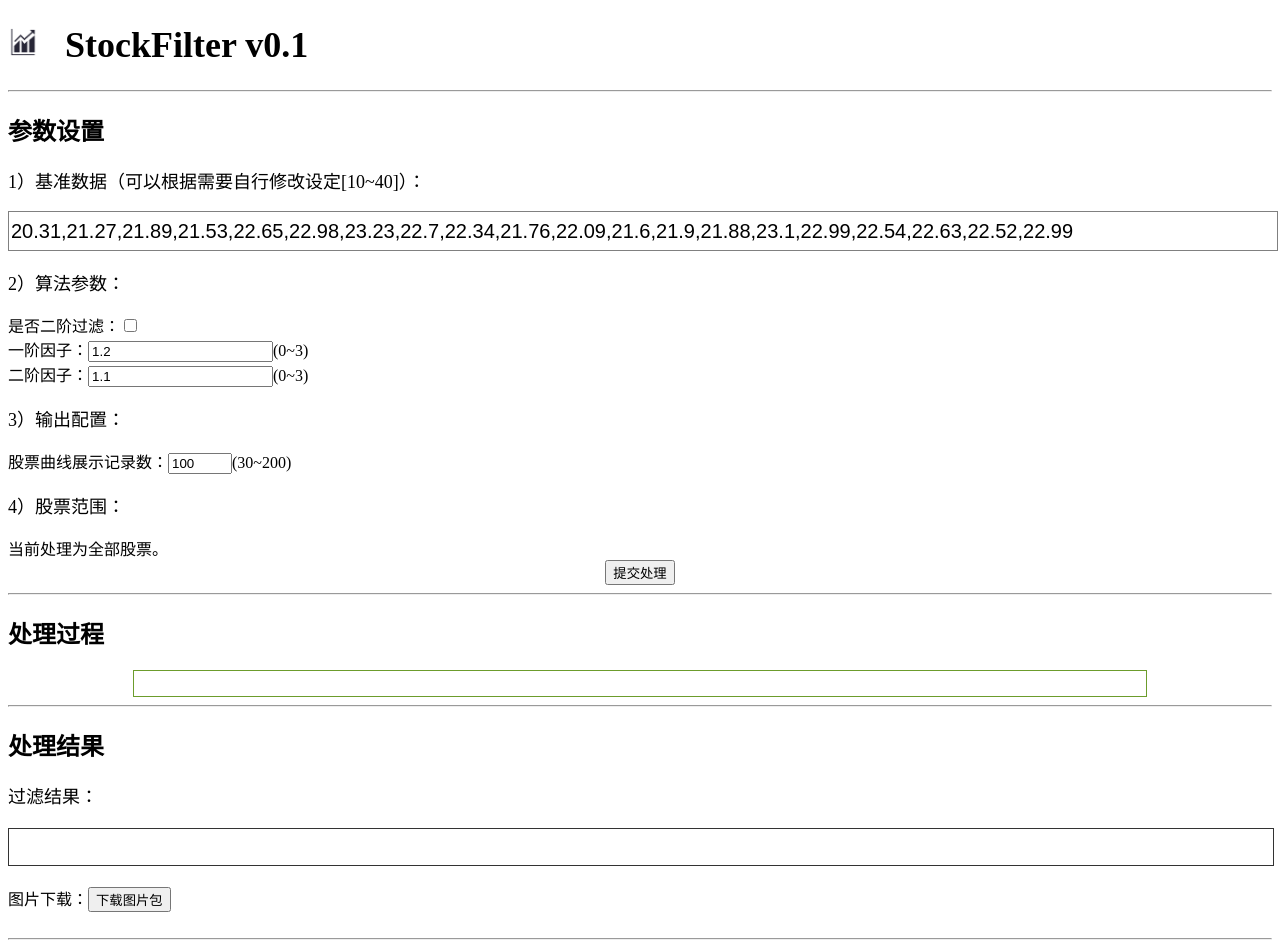
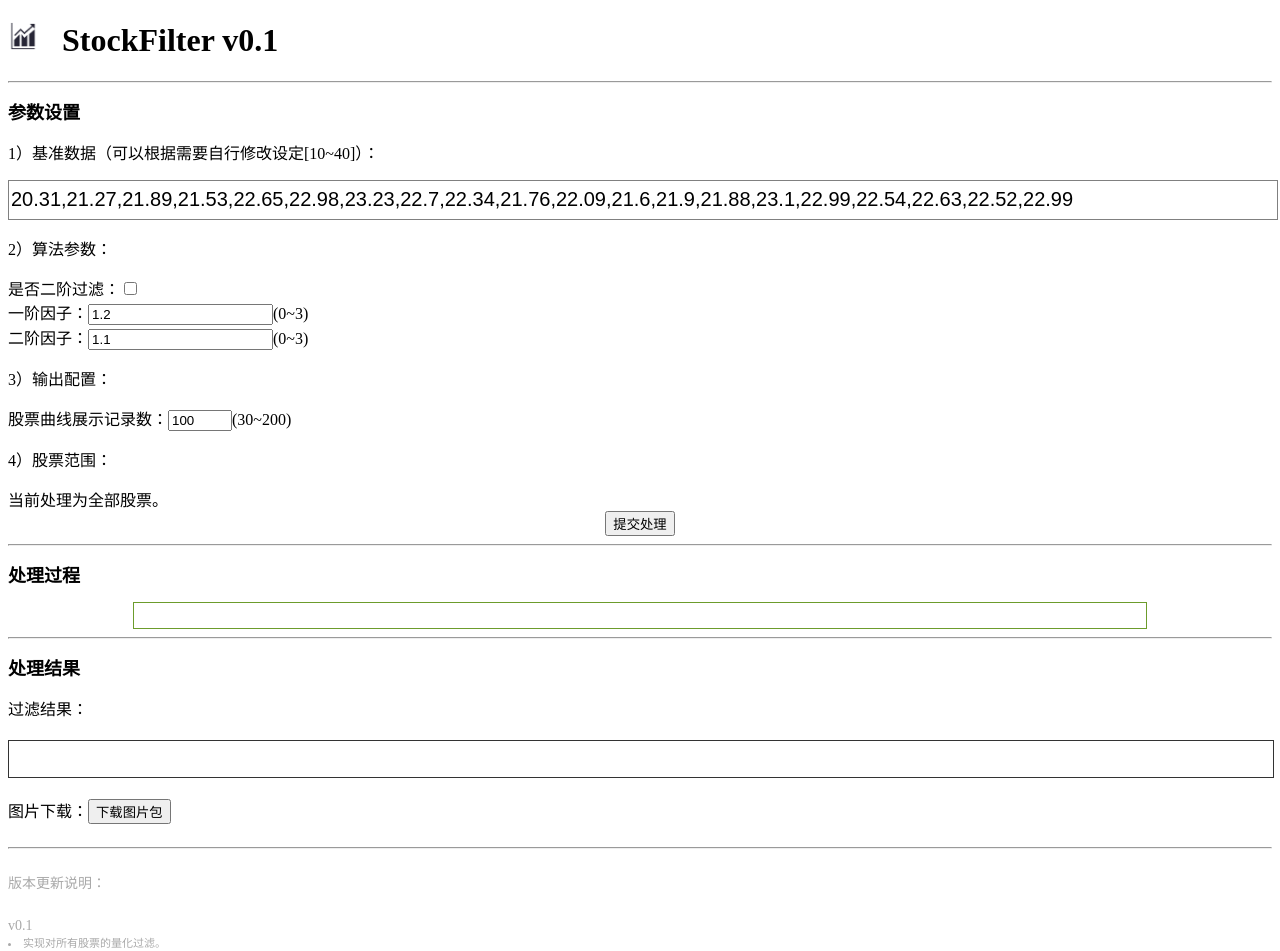
Before and after one commit to tbgai/stockfilter-front, a plain HTML site: page index.html in a window 1280 px wide. Shown: the top 951 px of the page. Drawn offline with Linux system fonts and the light colour scheme.

Commit message:
update css

```diff
--- a/css/stf.css
+++ b/css/stf.css
@@ -1,37 +1,37 @@
 
 h1{
 	font: "微软雅黑";
-	font-size: 36px;
+	font-size: 32px;
 }
 
 h2{
 	font: "微软雅黑";
-	font-size: 24px;
+	font-size: 18px;
 }
 
 h3{
 	font: "微软雅黑";
-	font-size: 18px;
+	font-size: 16px;
 	font-weight: normal;
 }
 
 h5{
 	font: "微软雅黑";
-	font-size: 16px;
+	font-size: 14px;
 	color:darkgray;
 	font-weight:normal;
 }
 
 h6{
 	font:"微软雅黑";
-	font-size: 14px;
+	font-size: 12px;
 	color: darkgray;
 	font-weight: normal;
 }
 
 li{
 	font:"微软雅黑";
-	font-size: 12px;
+	font-size: 11px;
 	color:darkgray;
 	font-weight: normal;
 }
```
